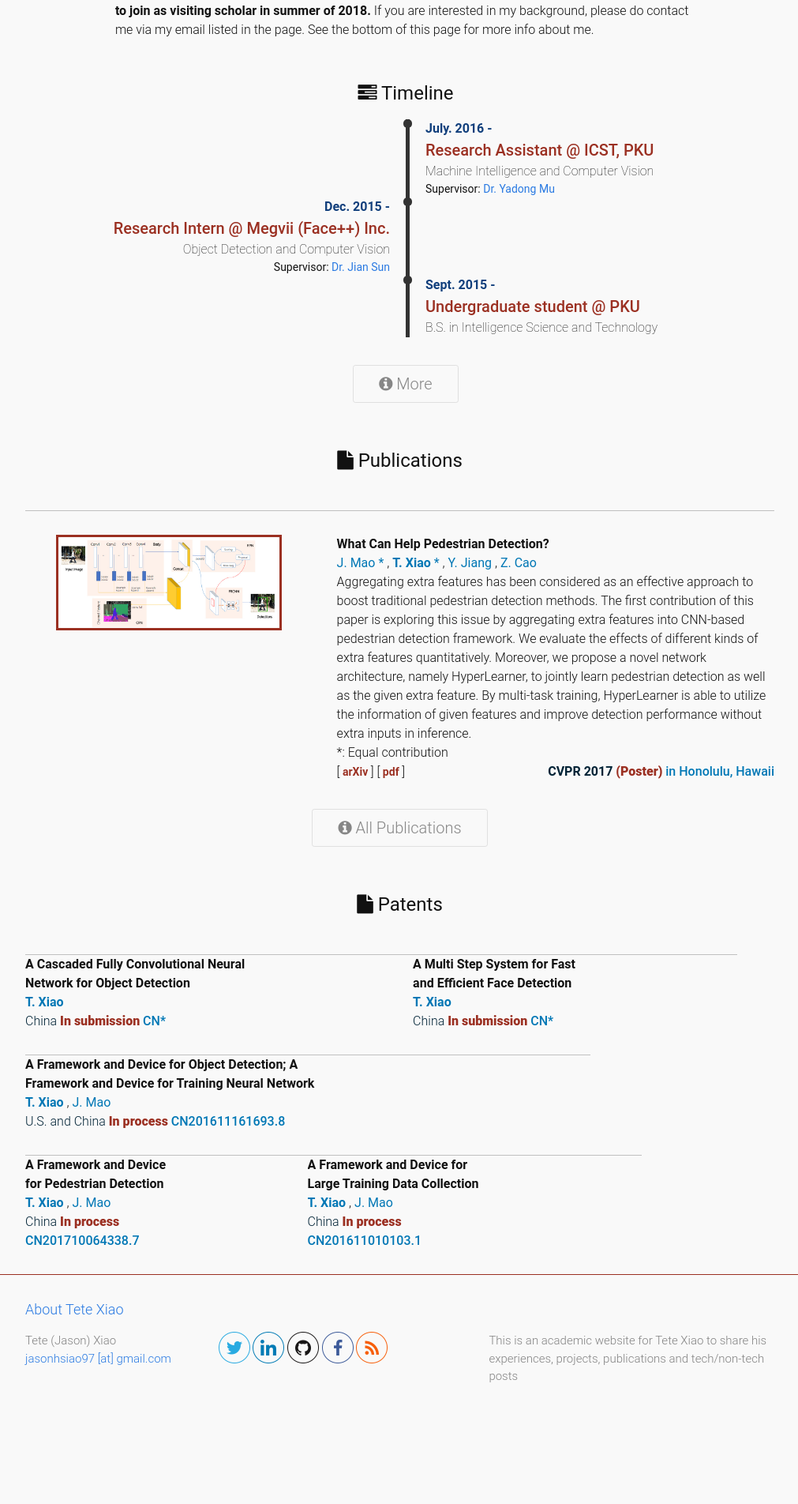
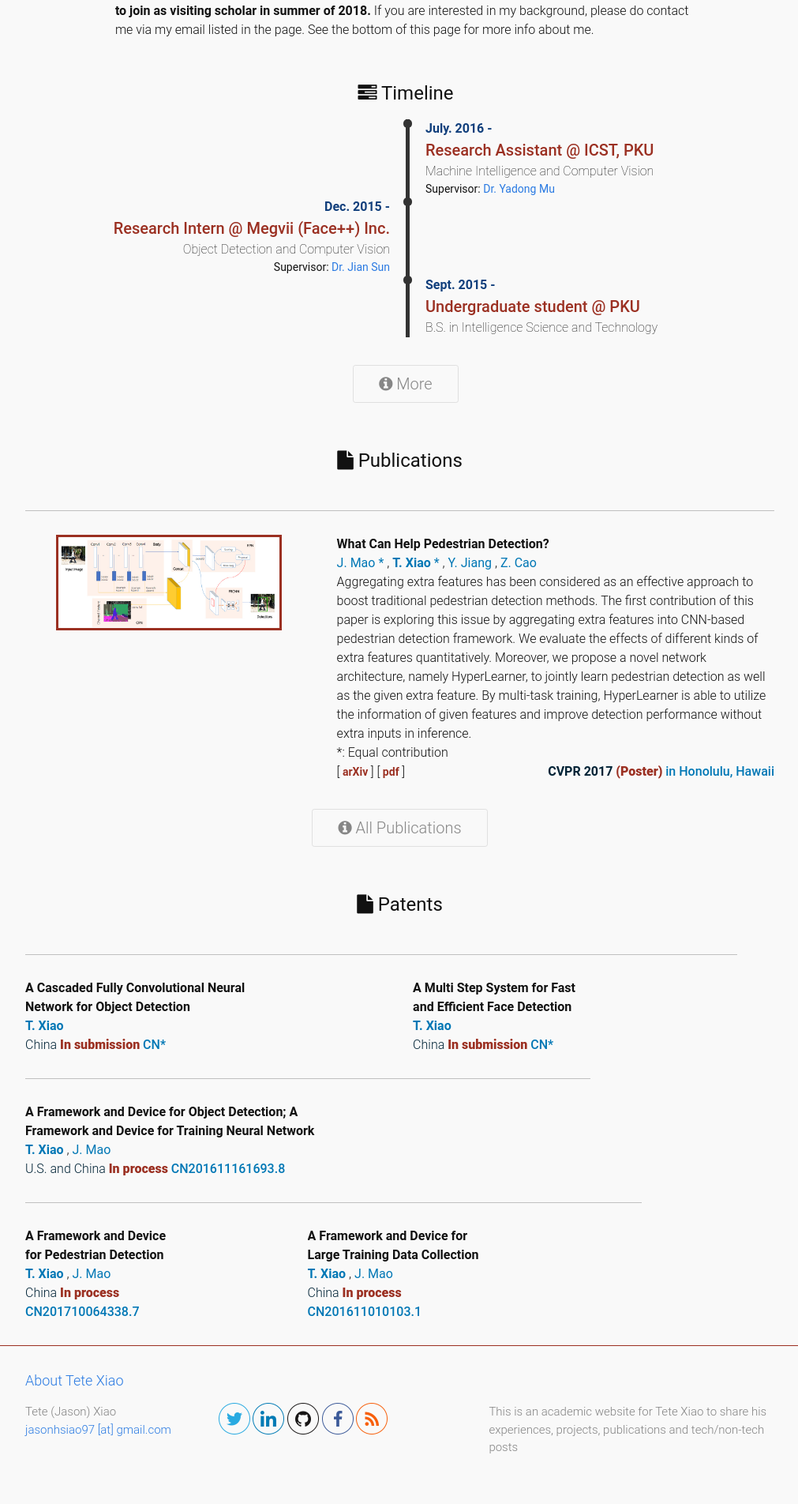
Before and after one commit to Tete-Xiao/Tete-Xiao.github.io, a Jekyll site: the page built from index.html, in a window 1280 px wide. Shown: the part 806-2710 px from the top of the page at 79% size, without its empty margins (126-1137 px from the left). Built offline with Jekyll 4.4.1, drawn with Linux system fonts in a browser that asks for light colours; before the commit the page ends 2620 px from its top, so only the background shows below that.

Commit message:
fix indent

```diff
--- a/_sass/_patents.scss
+++ b/_sass/_patents.scss
@@ -15,7 +15,7 @@
   radius:         15px;
   float:          left !important;
   margin-top:     #{$spacing-unit};
-
+  padding-top:    #{$spacing-unit};
   overflow:       auto;
 }
 
```
